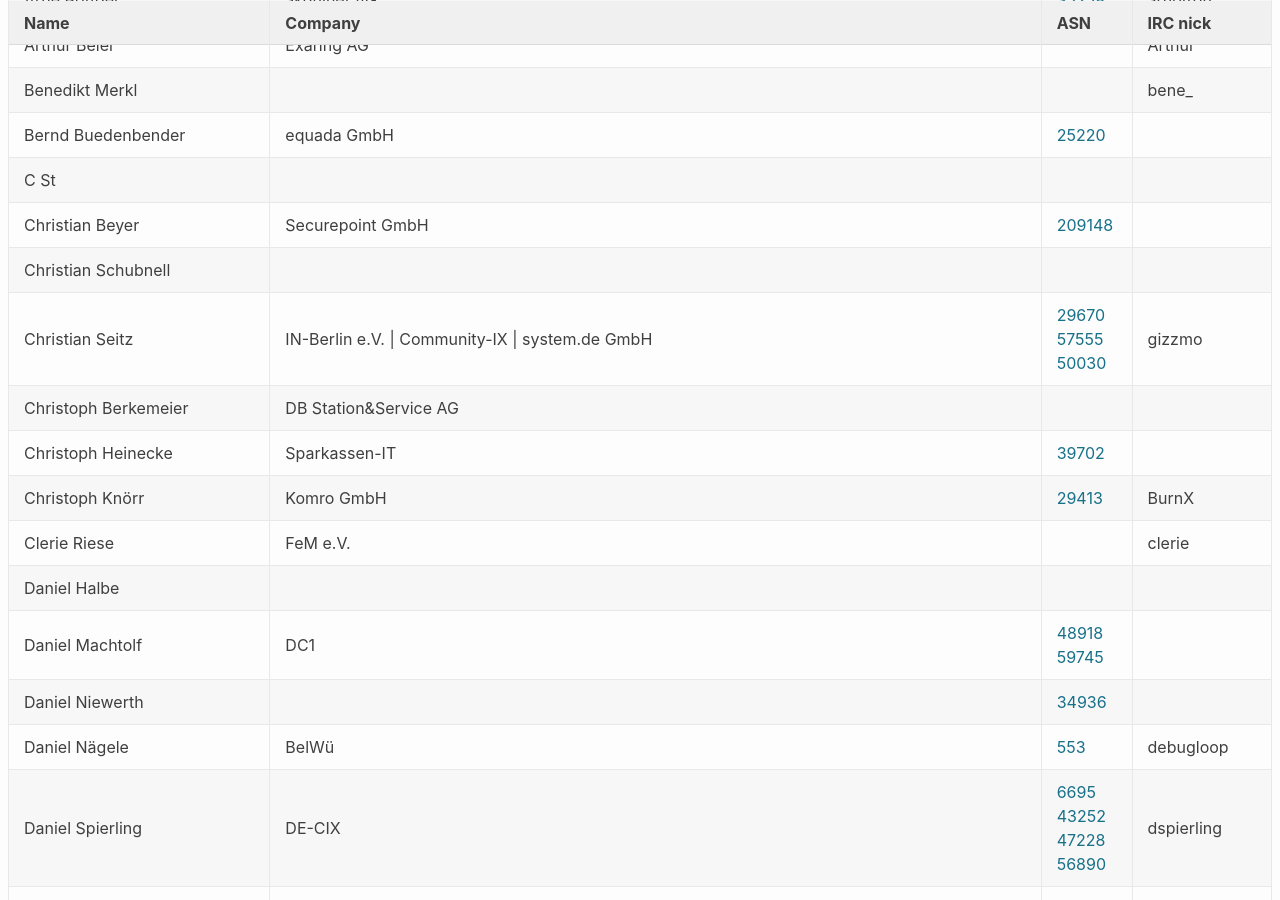
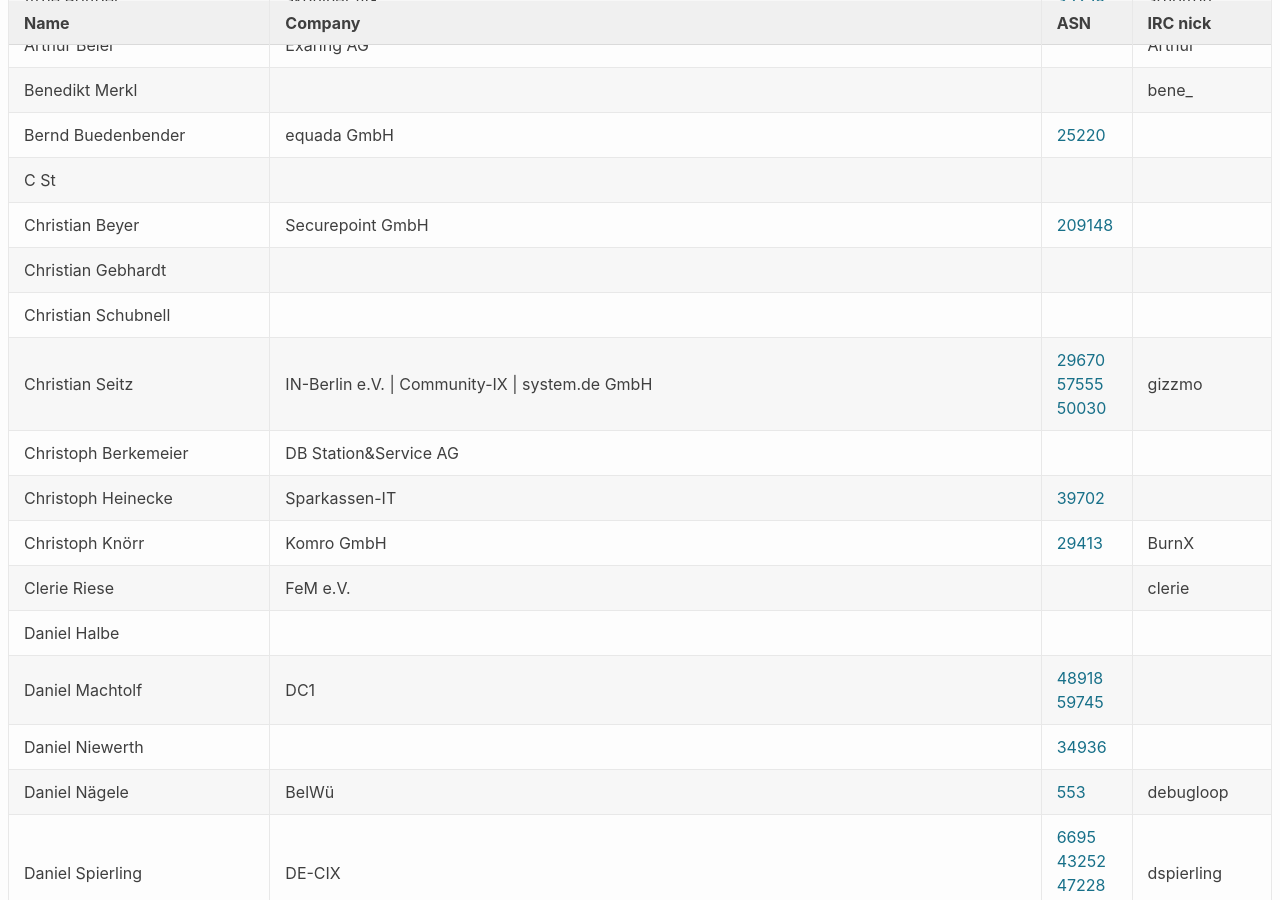
Before and after one commit to denog/pretix-attendeelist, a Jekyll site: the page built from denog2020.markdown, in a window 1280 px wide and 900 px high, scrolled down 751 px. Built offline with Jekyll 4.4.1, drawn with Linux system fonts in a browser that asks for light colours.

Commit message:
Latest data: Tue Feb  2 10:34:06 UTC 2021

```diff
--- a/_data/attendees_meetup2021-01.json
+++ b/_data/attendees_meetup2021-01.json
@@ -118,6 +118,12 @@
     "company": "Securepoint GmbH",
     "irc": null,
     "asn": "AS209148"
+  },
+  {
+    "name": "Christian Gebhardt",
+    "company": null,
+    "irc": null,
+    "asn": null
   },
   {
     "name": "Christian Schubnell",
```
